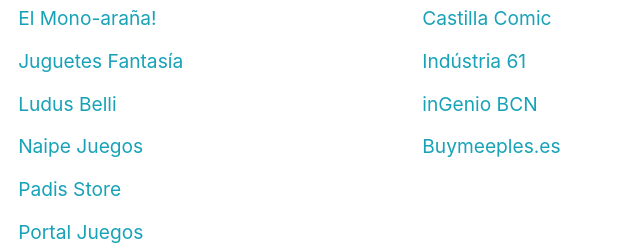
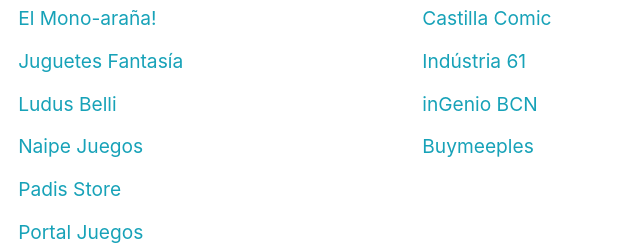
Before and after one commit to HelenaColoma/HelenaColoma.github.io, a plain HTML site: page index.html in a window 1280 px wide. Shown: the part 1441-1686 px from the top of the page, 478-1118 px from the left. Drawn offline with nearby package versions, Linux system fonts and the light colour scheme; a web font is replaced by a local one.

Commit message:
Update index.html

```diff
--- a/index.html
+++ b/index.html
@@ -142,7 +142,7 @@
                 <li><a target="_blank" href="https://www.castillacomic.es/">Castilla Comic</a></li>
                 <li><a target="_blank" href="https://www.industria61.com/">Indústria 61</a></li>
                 <li><a target="_blank" href="https://www.ingeniobcn.com/">inGenio BCN</a></li>
-                <li><a target="_blank" href="https://buymeeples.es/">Buymeeples.es</a></li>
+                <li><a target="_blank" href="https://buymeeples.es/">Buymeeples</a></li>
             </ul>
         </div>
     </section>
```
